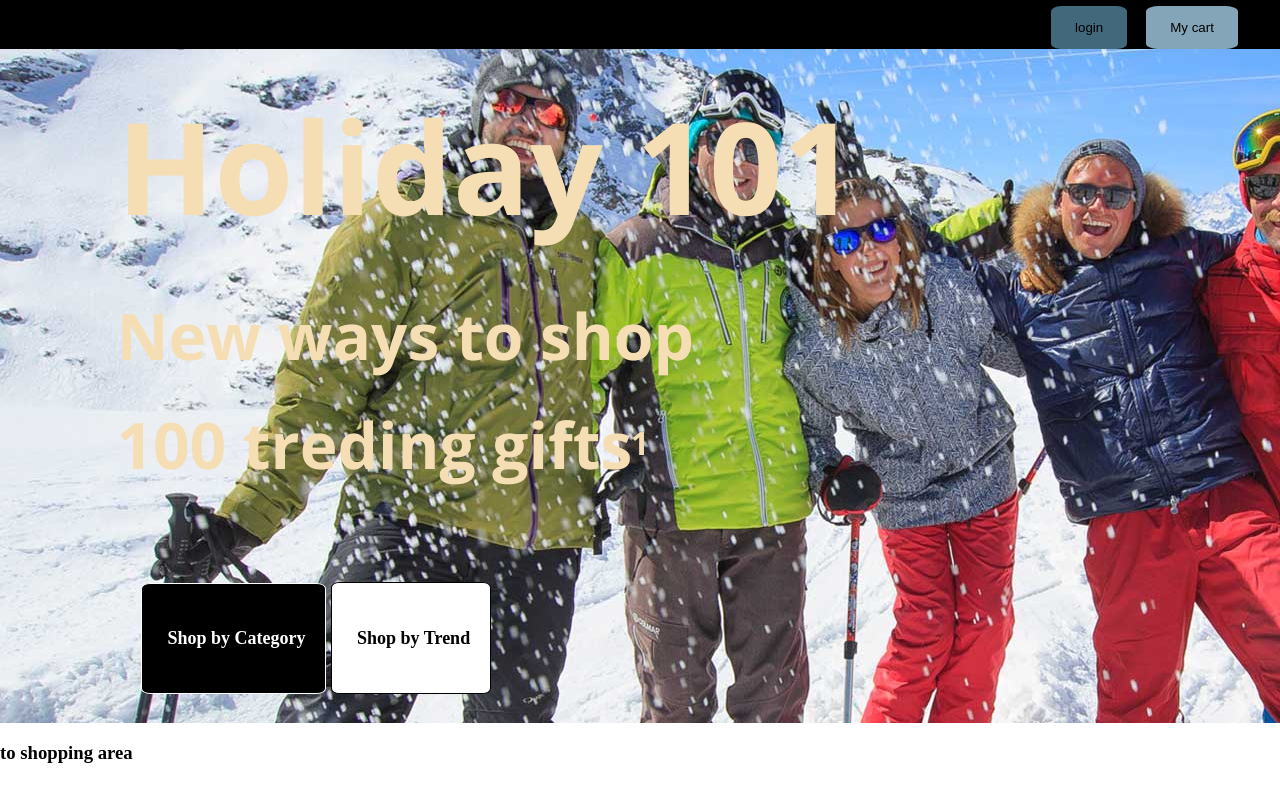
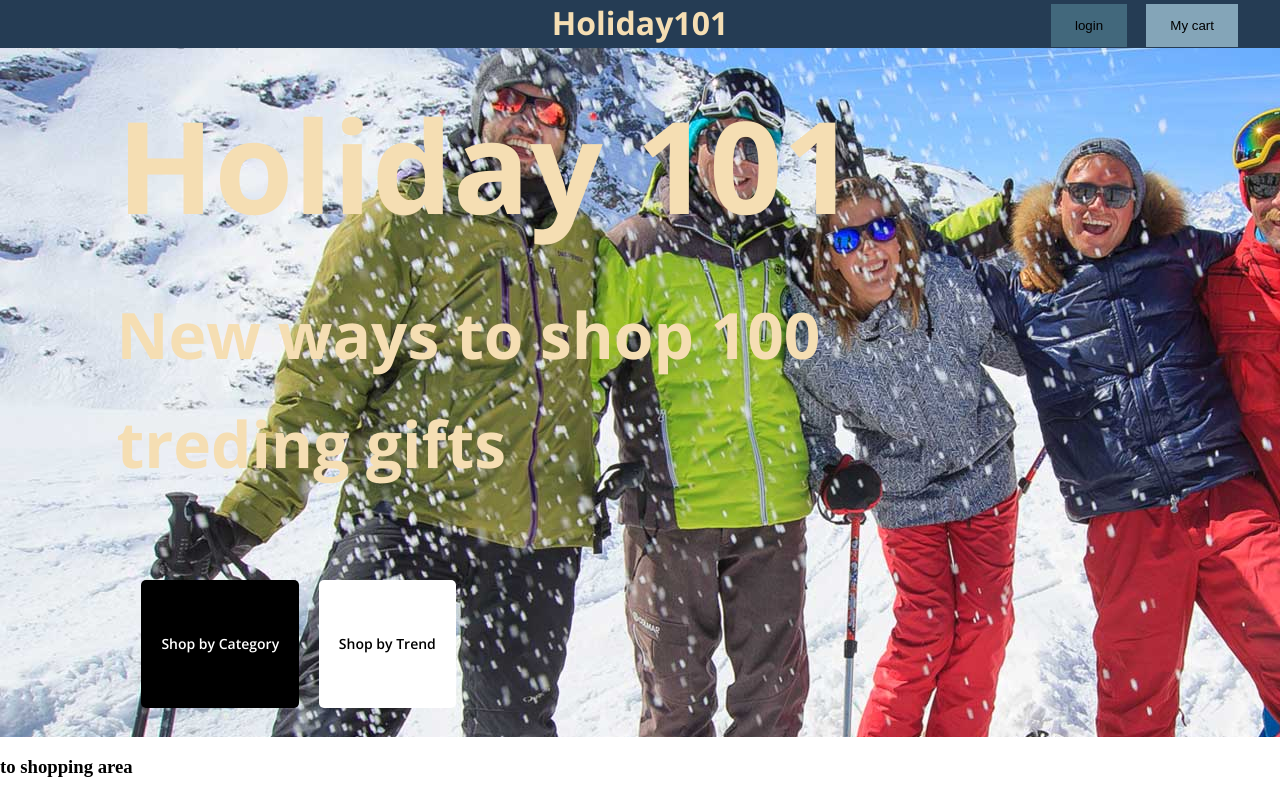
Before and after one commit to Steinar22/winter-shopping, a plain HTML site: page index.html in a window 1280 px wide. Drawn offline with nearby package versions, Linux system fonts and the light colour scheme.

Commit message:
fixed header

```diff
--- a/design.css
+++ b/design.css
@@ -6,36 +6,29 @@ body,html{
 
 .header{
     width : 100% ;
-   display: flex;
+    display: flex;
     justify-content: center;
-    text-align: center;
     color : wheat;
-    background-color: black;
-    border-top: 2px solid black;
-
-
+    background-color: #253c54 ;
+    font-family: "Open Sans", sans-serif ;
 }
 
 .header h1 {
     position: absolute;
-    top: 50%;
-    font-family: "Open Sans", sans-serif ;
-    text-align: center;
+    margin-top: 1px;
 
-  }
+}
+
 
 .top-section-wrapper{
     overflow: hidden;
     padding-left: 30px;
     padding-right: 16px;
-    object-position: 0%;
     font-family: "Open Sans", sans-serif;
-    font-optical-sizing: auto;
     font-weight: 700 ;
     font-style: normal;
     font-variation-settings:"wdth" 100;
     background-image: url(images/background-image.jpg.jpg);
-
 }
 
 .top-section-heading{
@@ -49,8 +42,7 @@ body,html{
 .heading-description{
     line-height: 169.3%;
     margin: 1rem 0;
-    max-width: 635px;
-
+    max-width: 935px;
 
 }
 
@@ -70,26 +62,27 @@ body,html{
     display: inline-block;
     background-color: black;
     color: white;
-    border: 1px solid ;
-    padding: 0px 20px 1px 25px;
-    font-family: 'open+sans';
-    text-align: center;
+    padding: 10px 20px;
+    border: none;
+    border-radius: 5px;
+    cursor: pointer;
+    font-size: 14px;
     text-decoration: none;
-    border-radius: 5%;
-   margin-top: 2%;
+    margin-right: 15px;
 }
 
 .second-btn{
     display: inline-block;
     background-color: white;
     color: black;
-    border: 1px solid ;
-    padding: 1px 20px 1px 25px;
-    font-family: 'open+sans';
-    text-align: center;
+    padding: 10px 20px;
+     border: none;
+    border-radius: 5px;
+    cursor: pointer;
+    font-size: 14px;
     text-decoration: none;
-    border-radius: 5%;
-
+    margin-top: 5px;
+    margin
 }
 
 .top-btns{
@@ -103,7 +96,7 @@ body,html{
     padding: 14px 24px 14px 24px;
     margin-right: 15px;
     border: 1px ;
-    border-radius: 13%;
+    margin-bottom: 1px ;
 }
 
 .cart-btn{
@@ -112,5 +105,5 @@ body,html{
     padding: 14px 24px 14px 24px;
     margin-right: 15px;
     border: 1px;
-    border-radius: 13%;
+    margin-bottom: 1px ;
 }
--- a/index.html
+++ b/index.html
@@ -13,7 +13,7 @@
 <body>
 
     <header class="header">
-        <h1>1</h1>
+        <h1>Holiday101</h1>
         <div class="top-btns"> <button class="login-btn">login</button> <button class="cart-btn">My cart</button></div>
     </header>
 
```
